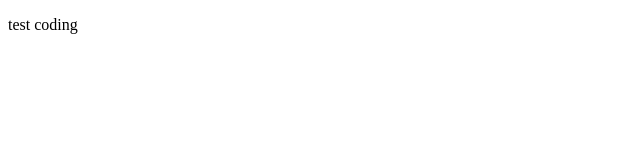
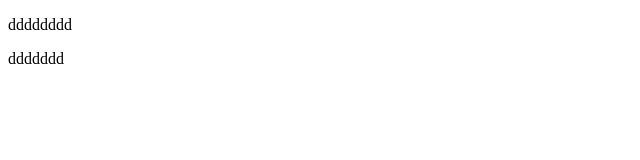
Before and after one commit to kwhiter/CompanyProfile, a plain HTML site: page contact.html in a window 1280 px wide. Shown: the full height of the page, 0-640 px from the left. Drawn offline with Linux system fonts and the light colour scheme.

Commit message:
Update contact.html

```diff
--- a/contact.html
+++ b/contact.html
@@ -7,7 +7,9 @@
 </head>
 <body>
 
-  <p>test coding</p>
+
+  <p>dddddddd</p>
+  <p>ddddddd</p>
 
 </body>
 </html>
```
